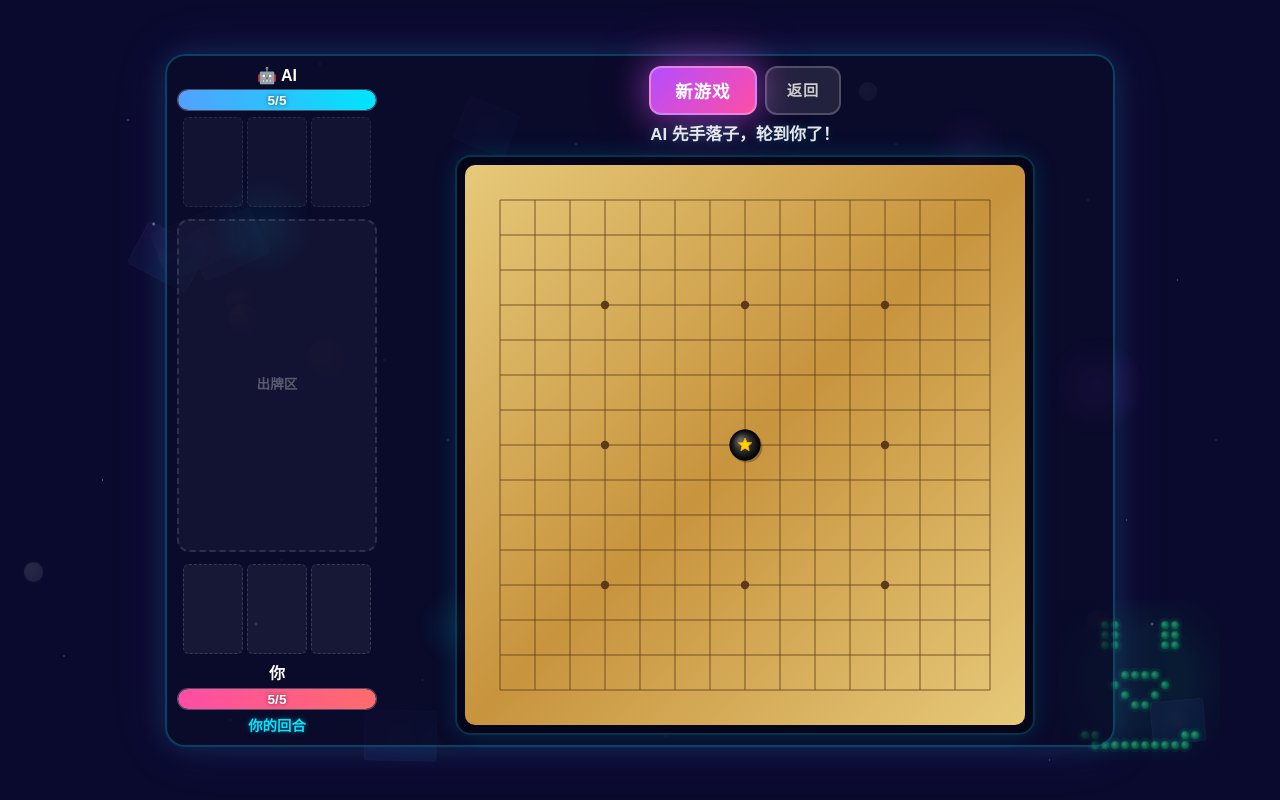
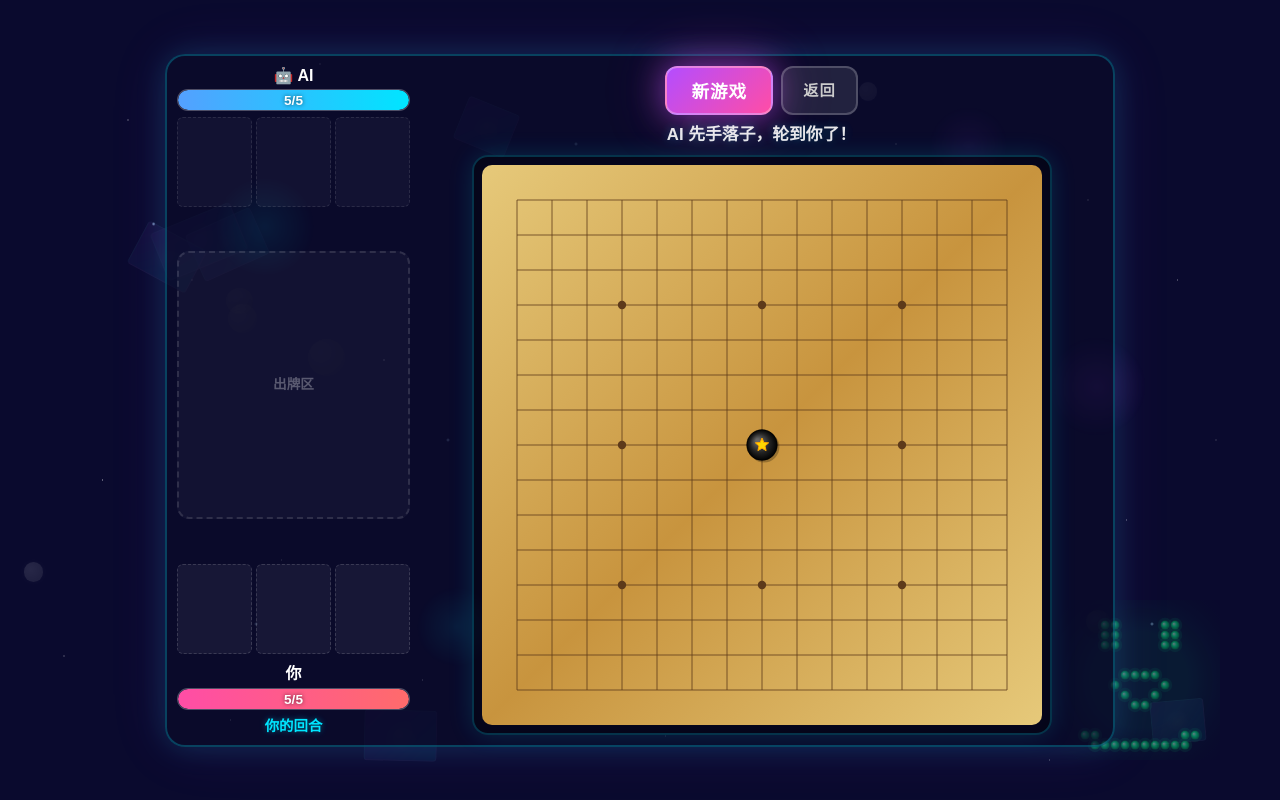
Before and after one commit to laborsday/AIgame, a Flask app: page /skill-game in a window 1280 px wide. Run offline with Flask 3, Linux system fonts and the light colour scheme.

Commit message:
style: 卡牌75x90 (6:5) + 出牌区占40%
Co-Authored-By: Claude <noreply@anthropic.com>

```diff
--- a/app/static/css/style.css
+++ b/app/static/css/style.css
@@ -660,7 +660,7 @@ canvas#board-canvas {
 }
 
 .card-slot {
-    width: 60px; height: 90px;
+    width: 75px; height: 90px;
     border-radius: 6px;
     display: flex; flex-direction: column;
     align-items: center; justify-content: center;
@@ -712,13 +712,13 @@ canvas#board-canvas {
 
 /* Play area */
 .skill-play-area {
-    flex: 1 1 auto;
+    flex: 0 0 40%;
     background: rgba(255,255,255,0.04);
     border: 2px dashed rgba(255,255,255,0.12);
     border-radius: 12px;
     display: flex; flex-direction: column;
     align-items: center; justify-content: center;
-    min-height: 80px;
+    min-height: 60px;
 }
 
 .play-area-label {
```
